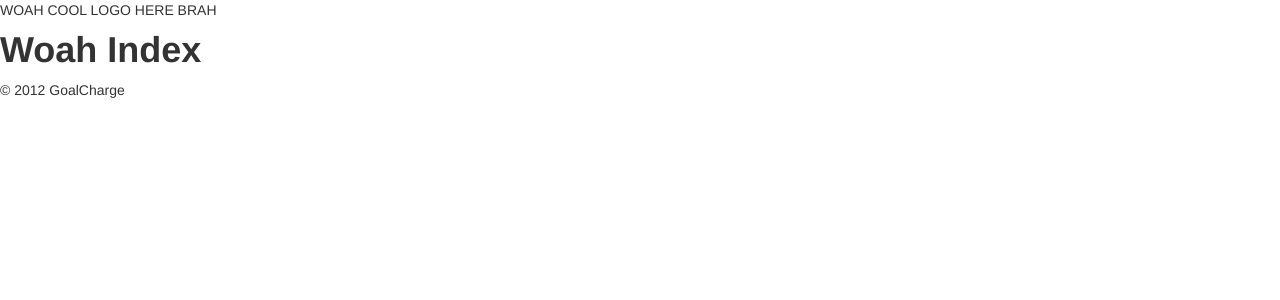
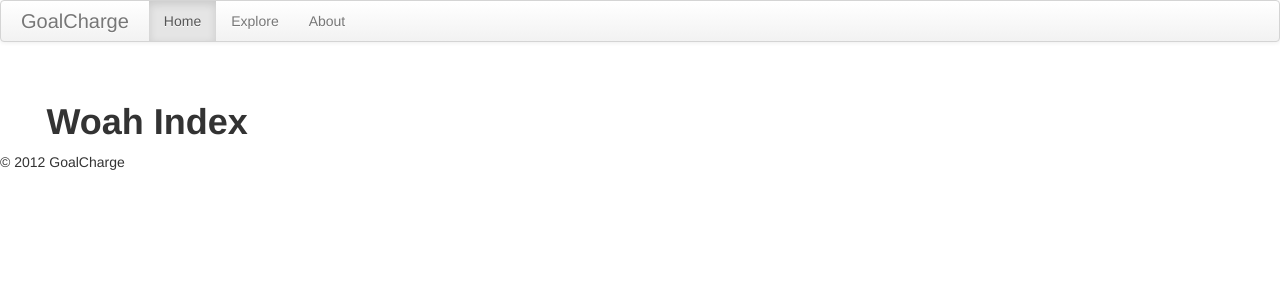
Before and after one commit to B0bby/GoalCharge, a Flask app: page / in a window 1280 px wide. Shown: the top 300 px of the page. Run offline with Flask 2, Linux system fonts and the light colour scheme.

Commit message:
More Bootstrap stuff.

```diff
--- a/GoalCharge/templates/base.html
+++ b/GoalCharge/templates/base.html
@@ -1,5 +1,5 @@
 <!DOCTYPE html>
-<html>
+<html lang="en">
   <head>
     <meta charset="utf-8" />
     <title>GoalCharge</title>
@@ -10,13 +10,27 @@
 
   <body>
     <div id="wrap">
-      <div id="header">
-        WOAH COOL LOGO HERE BRAH
+      <div id="navbar" class="navbar">
+        <div class="navbar-inner">
+          <a href="#" class="brand">GoalCharge</a>
+          <ul class="nav">
+            <li class="active"><a href="#">Home</a></li>
+            <li><a href="#">Explore</a></li>
+            <li><a href="#">About</a></li>
+          </ul>
+        </div>
       </div>
 
-      <div id="container">
-        {% block content %}
-        {% endblock %}
+      <div id="container" class="container-fluid">
+        <div class="row-fluid">
+          <div class="span-2">
+
+          </div>
+          <div class="span10">
+            {% block content %}
+            {% endblock %}
+          </div>
+        </div>
       </div>
 
       <div id="footer">
```
